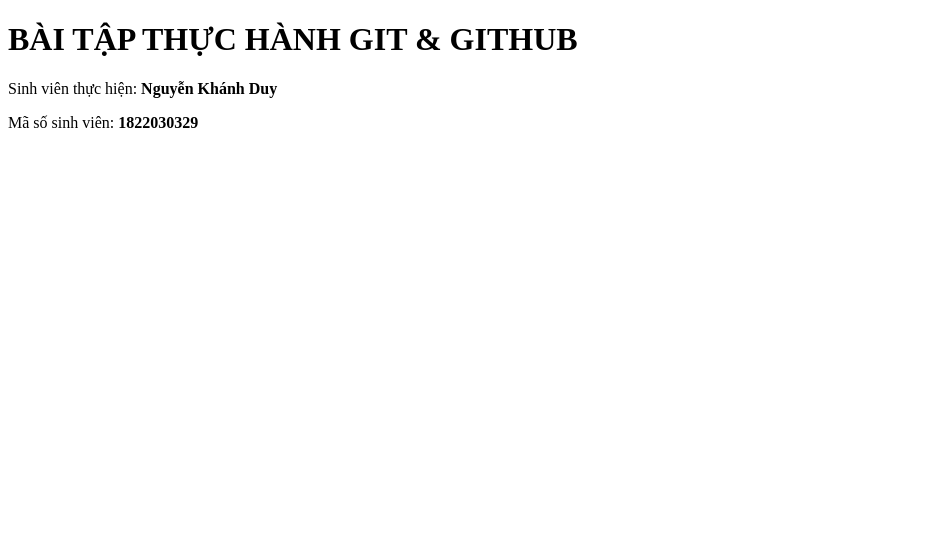
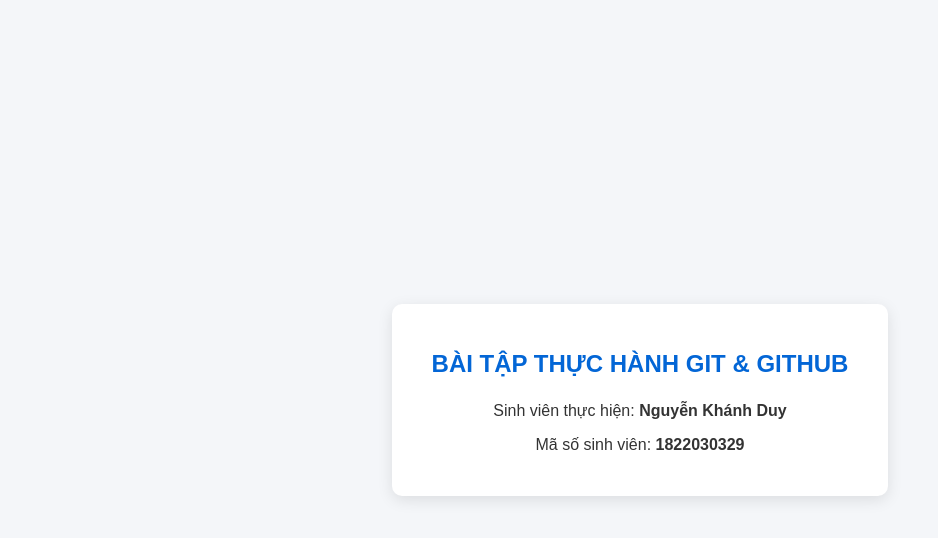
Before and after one commit to hoangtunuocmat/ThucHanhGit_1822030329, a plain HTML site: page index.html in a window 1280 px wide. Shown: the whole page, without its empty margins (0-938 px from the left). Drawn offline with Linux system fonts and the light colour scheme.

Commit message:
Feat: Thêm style.css và định dạng giao diện cho index.html

```diff
--- a/index.html
+++ b/index.html
@@ -4,6 +4,7 @@
     <meta charset="UTF-8">
     <meta name="viewport" content="width=device-width, initial-scale=1.0">
     <title>Bài Tập Thực Hành Git - Nguyễn Khánh Duy</title>
+    <link rel="stylesheet" href="style.css">
 </head>
 <body>
     <div class="container">
--- /dev/null
+++ b/style.css
@@ -0,0 +1,31 @@
+body {
+    font-family: Arial, sans-serif;
+    background-color: #f4f6f9;
+    color: #333333;
+    display: flex;
+    justify-content: center;
+    align-items: center;
+    height: 100vh;
+    margin: 0;
+}
+
+.container {
+    background-color: #ffffff;
+    padding: 30px 40px;
+    border-radius: 10px;
+    box-shadow: 0 4px 15px rgba(0, 0, 0, 0.1);
+    text-align: center;
+    max-width: 500px;
+}
+
+h1 {
+    color: #0366d6;
+    margin-bottom: 20px;
+    font-size: 24px;
+}
+
+p {
+    font-size: 16px;
+    line-height: 1.6;
+    margin: 8px 0;
+}
```
